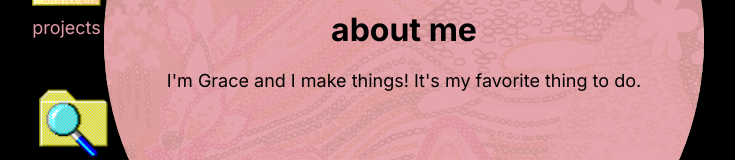
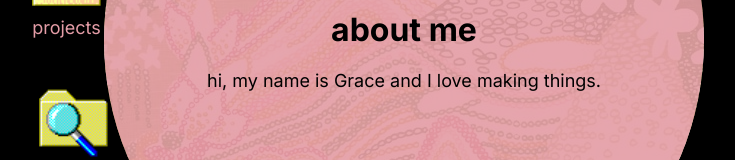
Before and after one commit to gracebmanning/itneedsmorecolor, a React (Create React App) app: page / in a window 1280 px wide. Both pictures are taken after a click on the element "about". Shown: the part 380-540 px from the top of the page, without its empty margins (236-971 px from the left). Built offline with nearby package versions, Linux system fonts and the light colour scheme.

Commit message:
update About, Contact

```diff
--- a/src/components/Circles/circle.jsx
+++ b/src/components/Circles/circle.jsx
@@ -37,7 +37,7 @@ export function AboutCircle(){
   return(
     <div className="circle" id="about-circle">
       <h1>about me</h1>
-      <p id="about-text">I'm Grace and I make things! It's my favorite thing to do.</p>
+      <p id="about-text">hi, my name is Grace and I love making things.</p>
     </div>
   );
 }
@@ -46,7 +46,7 @@ export function ContactCircle(){
   return(
     <div className="circle" id="contact-circle">
       <h1>contact</h1>
-      <p id="contact-text">want to work together or commission work from me? contact me via email at gracebmanning@gmail.com</p>
+      <p id="contact-text">want to work together or commission work from me? contact me via email at grace@itneedsmorecolor.com</p>
     </div>
   );
 }
```
